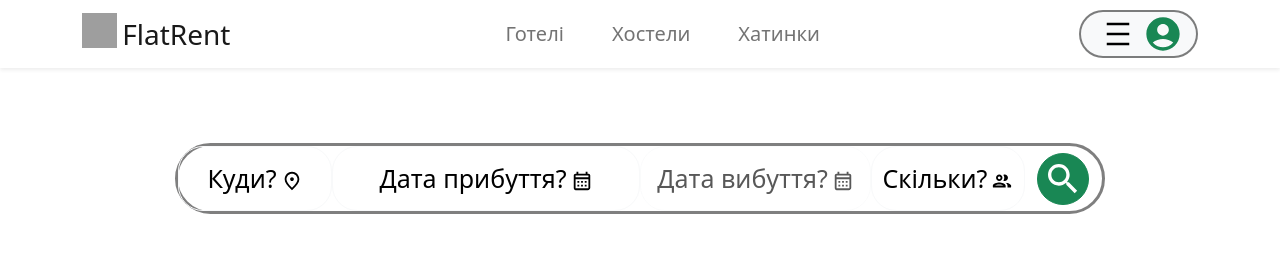
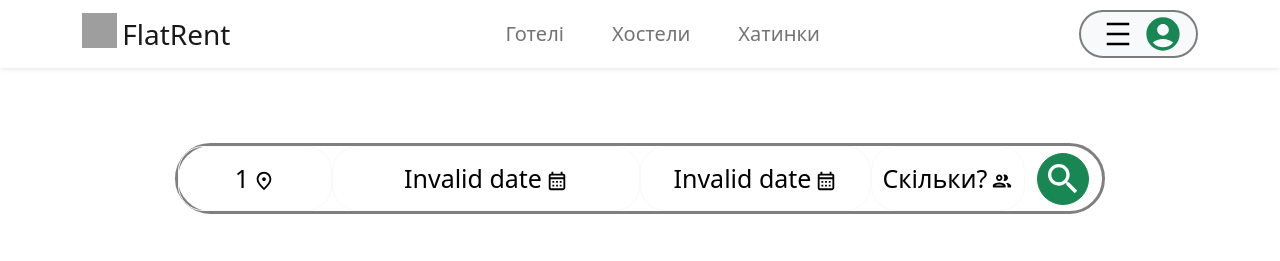
Before and after one commit to sviatikSta/flatrent, a React (Create React App) app in the folder client/: page /hotels/1 in a window 1280 px wide. Shown: the top 261 px of the page. Built offline with nearby package versions, Linux system fonts and the light colour scheme; grey boxes are pictures that could not be loaded.

Commit message:
Search hotels update

```diff
--- a/client/src/components/SearchLine.js
+++ b/client/src/components/SearchLine.js
@@ -1,4 +1,4 @@
-import React from "react";
+import React, { useLayoutEffect } from "react";
 import styles from "../styles/search";
 import {
   Container,
@@ -12,13 +12,12 @@ import SearchIcon from "@mui/icons-material/SearchOutlined";
 import PlaceIcon from "@mui/icons-material/PlaceOutlined";
 import CalenarIcon from "@mui/icons-material/CalendarMonthOutlined";
 import PeoplesIcon from "@mui/icons-material/PeopleOutlineOutlined";
-import { useLayoutEffect } from "react";
 import { useState } from "react";
 import Calendar from "react-calendar";
 import "react-calendar/dist/Calendar.css";
 import { QuantityPicker } from "react-qty-picker";
 import moment from "moment";
-import { useNavigate } from "react-router-dom";
+import { useNavigate, useParams } from "react-router-dom";
 
 var dateToButtonBlocked = true;
 
@@ -89,6 +88,18 @@ export const SearchLine = () => {
   const [where, setWhere] = useState();
   const [quantity, setQuantity] = useState();
   const navigate = useNavigate();
+  const seachId = useParams().id;
+
+  useLayoutEffect(() => {
+    if (seachId !== undefined) {
+      let info = seachId.split("_");
+      setWhere(info[0]);
+      setDateFrom(new Date(moment(info[1], "DD.MM.YYYY")));
+      setDateTo(new Date(moment(info[2], "DD.MM.YYYY")));
+      dateToButtonBlocked = false;
+      setQuantity(info[3]);
+    }
+  }, []);
 
   return (
     <Container>
```
